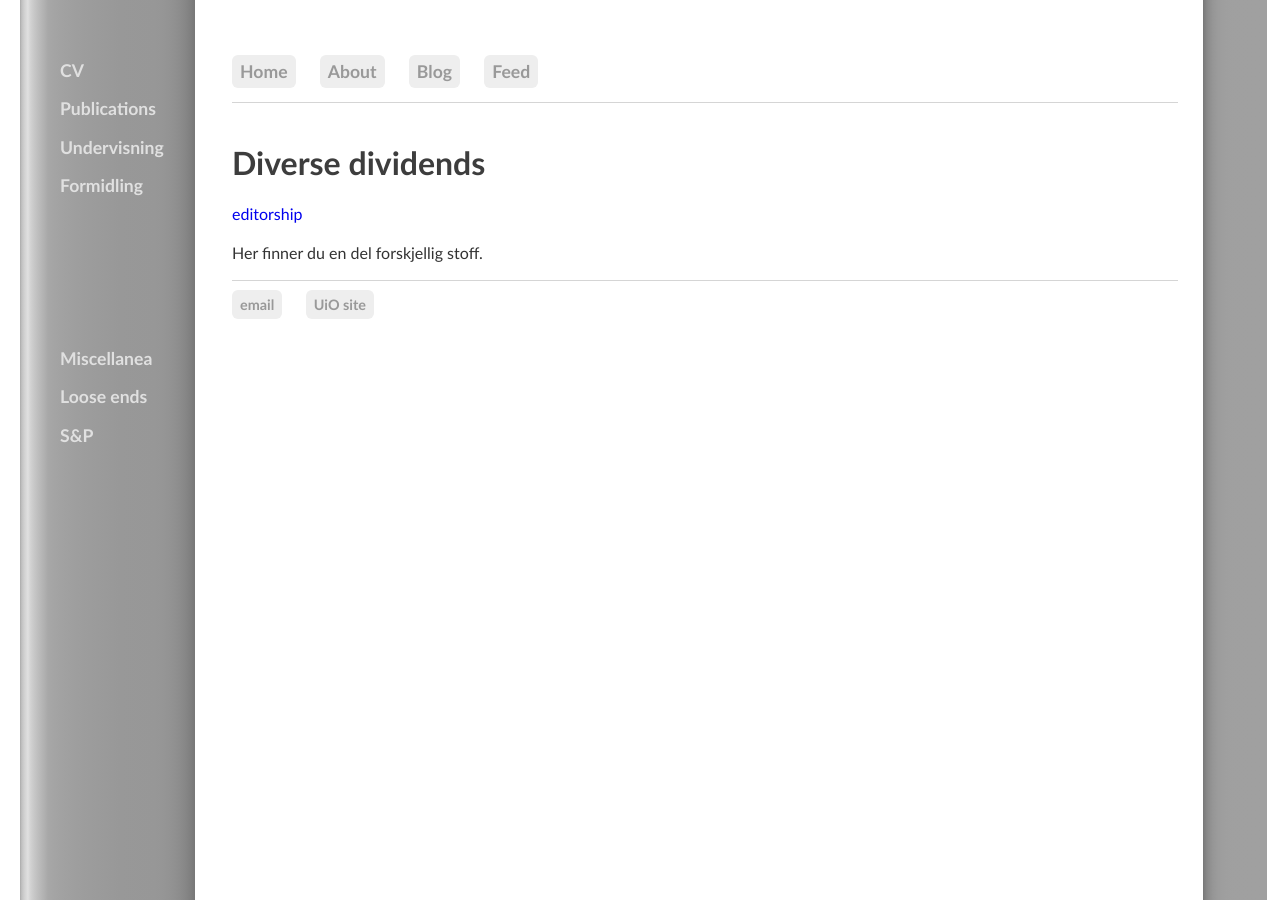
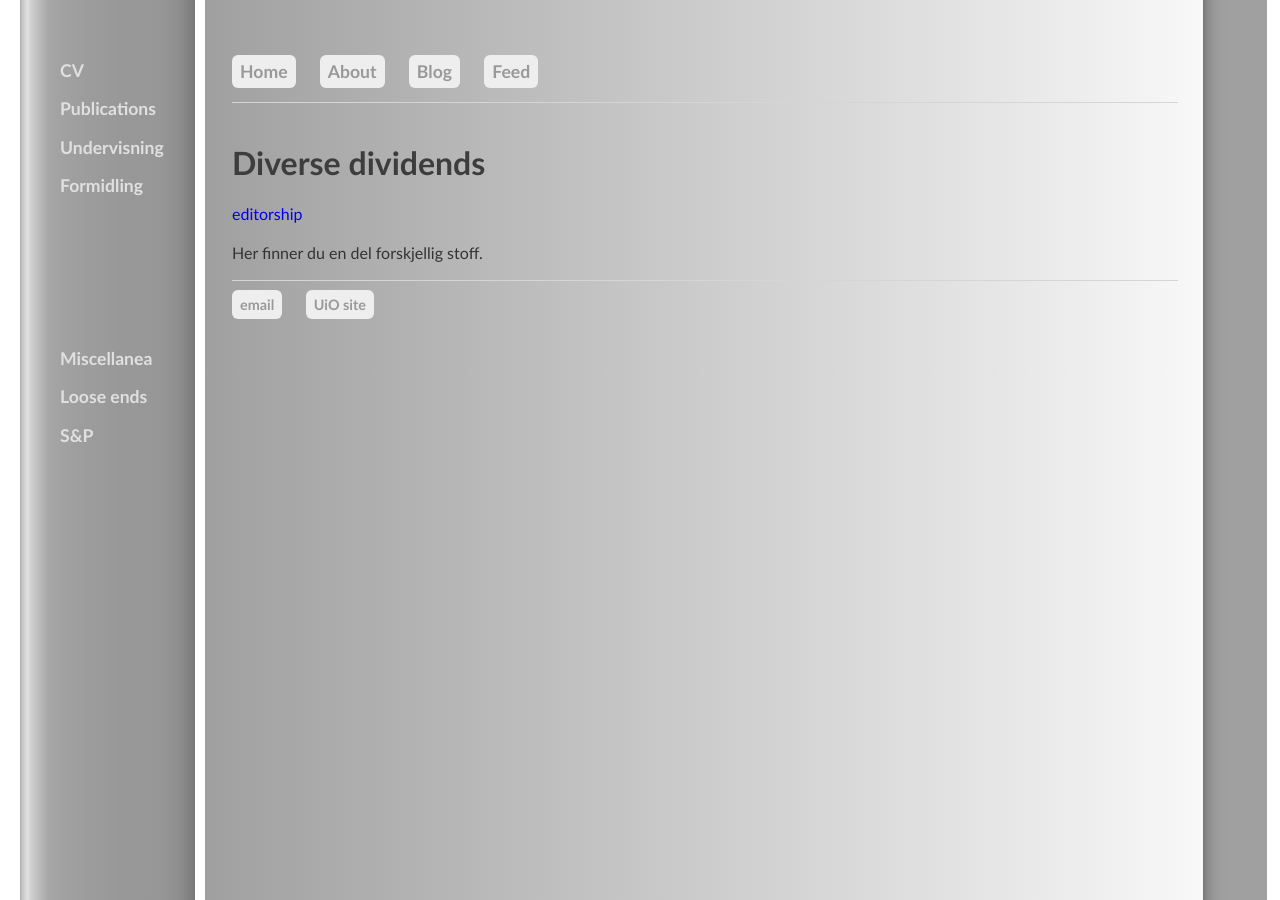
Before and after one commit to kjelljs/kjelljs.github.io, a Jekyll site: the page built from misc/index.html, in a window 1280 px wide. Built offline with Jekyll 4.4.1, drawn with Linux system fonts in a browser that asks for light colours.

Commit message:
Update main.css

```diff
--- a/css/main.css
+++ b/css/main.css
@@ -4,7 +4,7 @@
 body {
      margin: 60px auto;
      max-width: 1500px;
-	background: linear-gradient(to right, white 205px, #a0a0a0, 1%, white);
+	background: linear-gradient(to right, white 205px, #a0a0a0 10px, white);
 }
 nav {
     margin-left: 232px;
```
